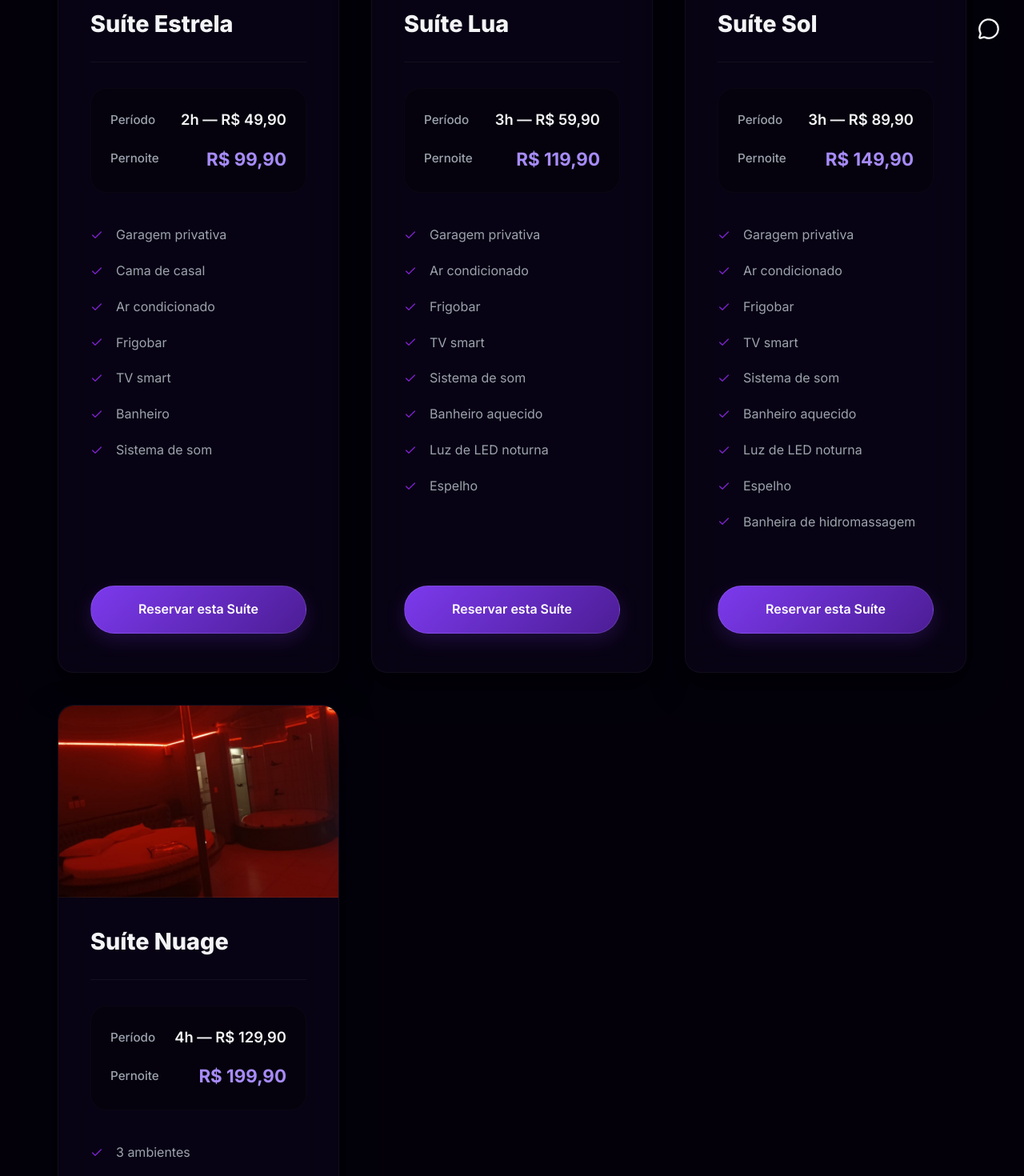
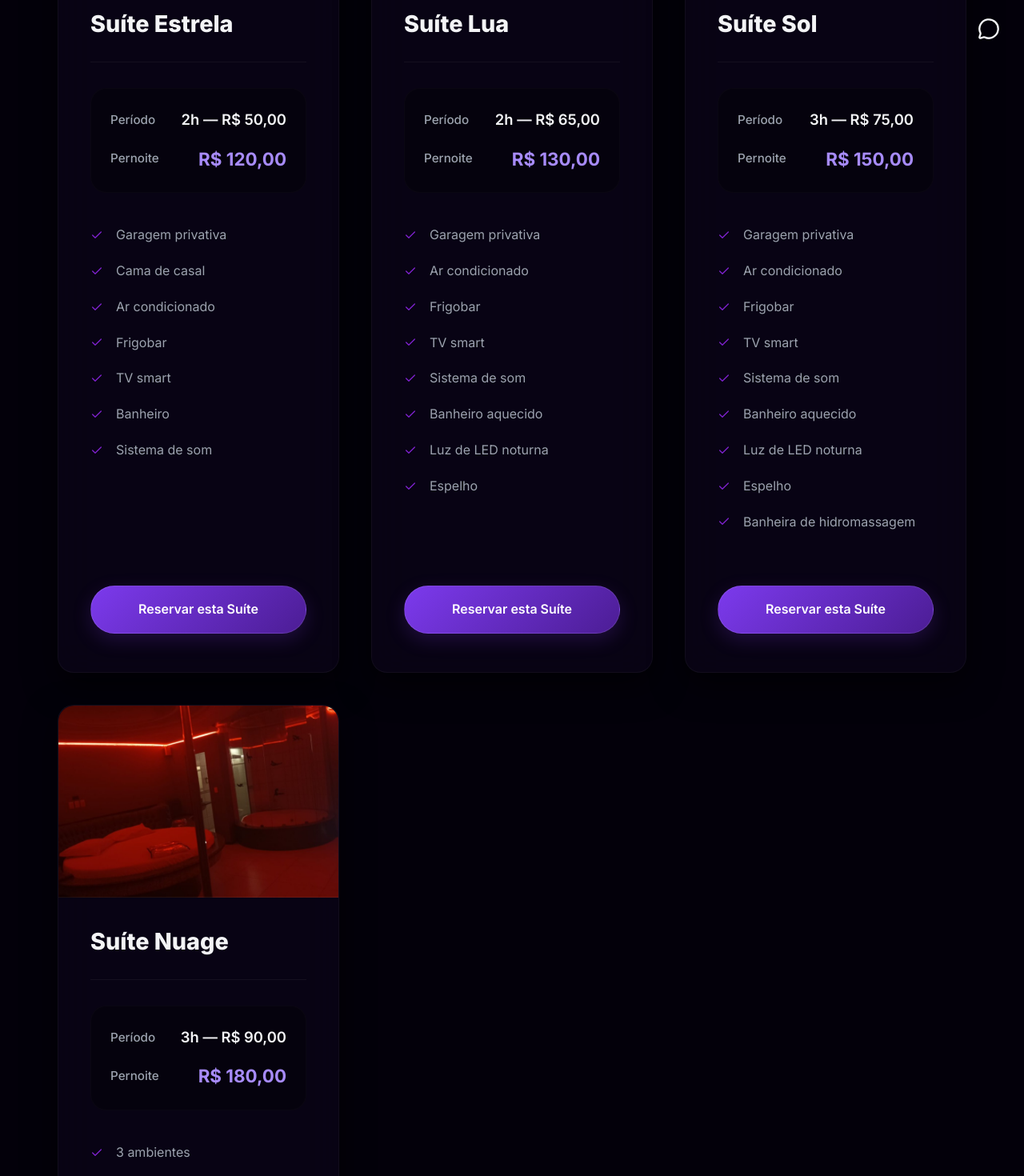
Before and after one commit to adribica/nuage-motel, a React (Vite) app: page /antonio-bezerra in a window 1280 px wide. Shown: the part 720-2190 px from the top of the page at 80% size. Built offline with nearby package versions, Linux system fonts and the light colour scheme.

Commit message:
fix: Update Antonio Bezerra suite prices

```diff
--- a/src/data/units.ts
+++ b/src/data/units.ts
@@ -237,8 +237,8 @@ export const units: Unit[] = [
     suites: [
       {
         name: 'Suíte Estrela',
-        priceCheckIn: '2h — R$ 49,90',
-        priceOvernight: 'R$ 99,90',
+        priceCheckIn: '2h — R$ 50,00',
+        priceOvernight: 'R$ 120,00',
         features: featuresEstrela,
         imageUrl: '/images/units/antonio_bezerra_estrela_2.jpg',
         images: [
@@ -248,8 +248,8 @@ export const units: Unit[] = [
       },
       {
         name: 'Suíte Lua',
-        priceCheckIn: '3h — R$ 59,90',
-        priceOvernight: 'R$ 119,90',
+        priceCheckIn: '2h — R$ 65,00',
+        priceOvernight: 'R$ 130,00',
         features: featuresLua,
         imageUrl: '/images/units/antonio_bezerra_lua_4.jpg',
         images: [
@@ -262,8 +262,8 @@ export const units: Unit[] = [
       },
       {
         name: 'Suíte Sol',
-        priceCheckIn: '3h — R$ 89,90',
-        priceOvernight: 'R$ 149,90',
+        priceCheckIn: '3h — R$ 75,00',
+        priceOvernight: 'R$ 150,00',
         features: featuresSol,
         imageUrl: '/images/units/antonio_bezerra_sol_2.jpg',
         images: [
@@ -273,8 +273,8 @@ export const units: Unit[] = [
       },
       {
         name: 'Suíte Nuage',
-        priceCheckIn: '4h — R$ 129,90',
-        priceOvernight: 'R$ 199,90',
+        priceCheckIn: '3h — R$ 90,00',
+        priceOvernight: 'R$ 180,00',
         features: featuresNuage,
         imageUrl: '/images/units/antonio_bezerra_nuage_1.jpg',
         images: [
```
